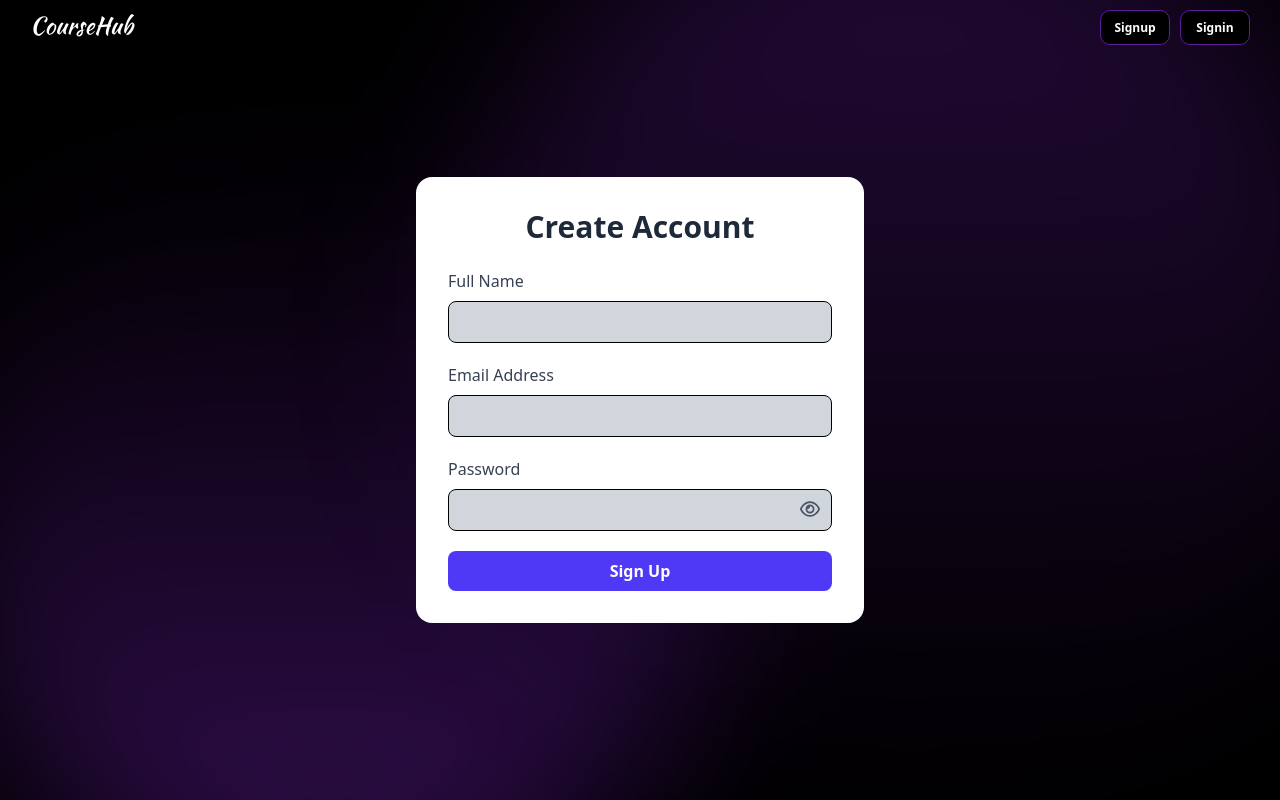
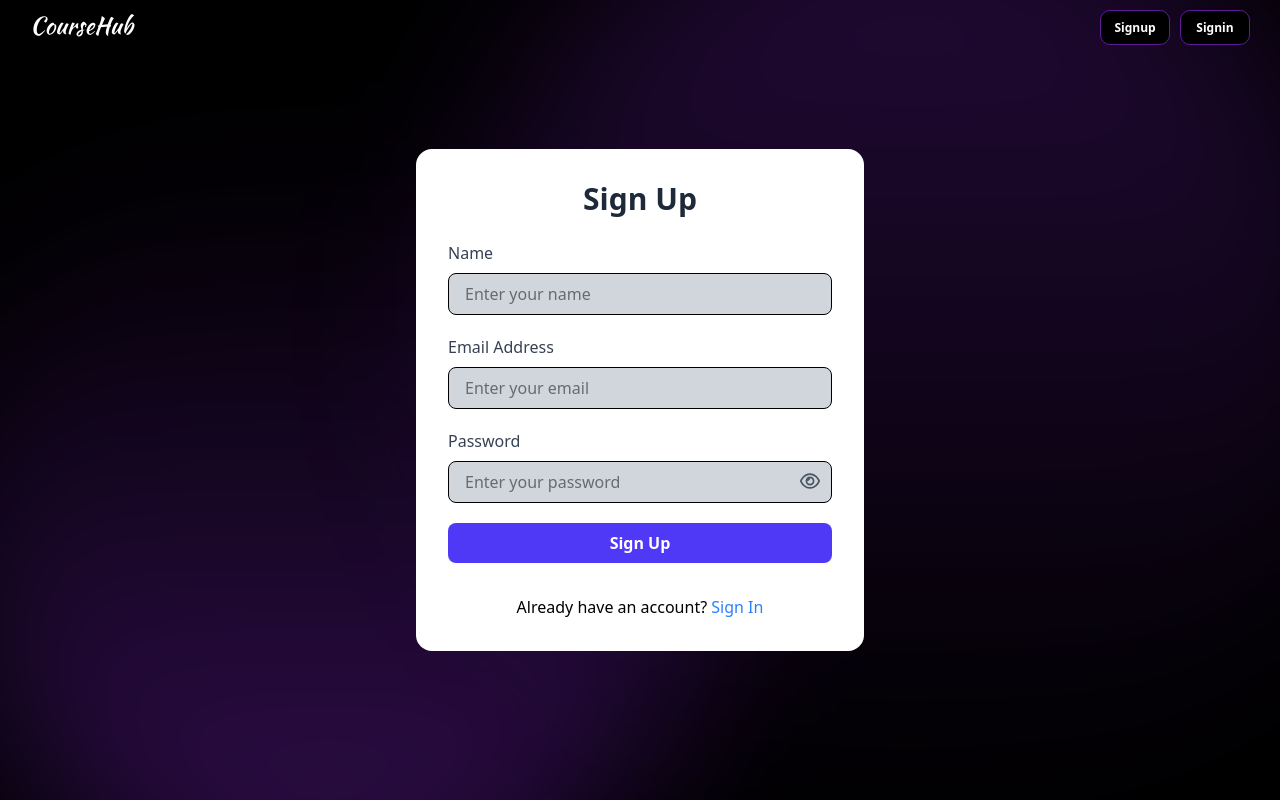
Before and after one commit to Vikash10x/Course-Selling-App, a React (Vite) app in the folder frontend/: page /signup in a window 1280 px wide. Built offline with nearby package versions, Linux system fonts and the light colour scheme.

Commit message:
frontend

```diff
--- a/frontend/index.html
+++ b/frontend/index.html
@@ -5,7 +5,7 @@
   <meta charset="UTF-8" />
   <link rel="icon" type="image/svg+xml" href="/vite.svg" />
   <meta name="viewport" content="width=device-width, initial-scale=1.0" />
-  <title>Course App</title>
+  <title>Course Selling App</title>
 </head>
 
 <body>
--- a/frontend/src/components/AddCourse.jsx
+++ b/frontend/src/components/AddCourse.jsx
@@ -10,6 +10,7 @@ const AddCourse = () => {
         title: "",
         description: "",
         price: "",
+        imageLink: "",
     });
     const handleSubmit = async (e) => {
         e.preventDefault();
@@ -28,7 +29,7 @@ const AddCourse = () => {
             const data = await res.json();
             console.log(data);
 
-            setNewCourse({ title: "", description: "", price: "" });
+            setNewCourse({ title: "", description: "", price: "", imageLink: "" });
             setOpen(false);
         } catch (err) {
             console.log("Error:", err);
@@ -92,7 +93,7 @@ const AddCourse = () => {
                                 required
                             />
 
-                            {/* <input
+                            <input
                                 type="number"
                                 value={newCourse.price}
                                 onChange={(e) =>
@@ -101,7 +102,18 @@ const AddCourse = () => {
                                 placeholder="Price"
                                 className="border p-2 rounded w-full mb-3"
                                 required
-                            /> */}
+                            />
+
+                            <input
+                                type="text"
+                                value={newCourse.imageLink}
+                                onChange={(e) =>
+                                    setNewCourse({ ...newCourse, imageLink: e.target.value })
+                                }
+                                placeholder="Image Link"
+                                className="border p-2 rounded w-full mb-3"
+                                required
+                            />
 
                             <div className="flex justify-end gap-3 mt-3">
                                 <button
--- a/frontend/src/components/Course.jsx
+++ b/frontend/src/components/Course.jsx
@@ -43,7 +43,8 @@ const Course = () => {
 
             <div className="max-w-7xl mx-auto grid grid-cols-1 sm:grid-cols-2 lg:grid-cols-3 gap-6">
                 {courses.map((course, index) => {
-                    const image = courseImages[index % courseImages.length];
+                    const fallbackImage = courseImages[index % courseImages.length];
+                    const image = course.imageLink || fallbackImage;
 
                     return (
                         <div
--- a/frontend/src/components/LandingPage.jsx
+++ b/frontend/src/components/LandingPage.jsx
@@ -17,7 +17,7 @@ function LandingPage() {
                 <div className="grid grid-cols-1 md:grid-cols-2">
 
                     <div>
-                        <div className="mt-20">
+                        <div className="mt-20 p-20 disabled:not-only: ">
 
                             <motion.div
                                 initial={{ opacity: 0, x: -50 }}
--- a/frontend/src/components/List.jsx
+++ b/frontend/src/components/List.jsx
@@ -33,7 +33,7 @@ function Courses() {
     // console.log("Sta: ", state);
     const navigate = useNavigate();
 
-    const image = state?.image || "/Images/img1.jpeg";
+    const image = state?.image;
     // const price = state?.price || 0;
     const [loading, setLoading] = useState(false);
     // const [showModal, setShowModal] = useState(false);
--- a/frontend/src/components/Signup.jsx
+++ b/frontend/src/components/Signup.jsx
@@ -3,20 +3,15 @@ import "../App.css";
 import { useNavigate } from "react-router-dom";
 import { FaRegEyeSlash, FaRegEye } from "react-icons/fa6";
 
-function App() {
-    const [formData, setFormData] = useState({
-        name: "",
-        email: "",
-        password: "",
-    });
-
+const Signup = () => {
+    const [formdata, setFormdata] = useState({ name: "", email: "", password: "" });
     const navigate = useNavigate();
     const [error, setError] = useState("");
     const [showPass, setShowPass] = useState(false);
 
     const handleChange = (e) => {
-        setFormData({
-            ...formData,
+        setFormdata({
+            ...formdata,
             [e.target.name]: e.target.value,
         });
     };
@@ -27,48 +22,52 @@ function App() {
         fetch("http://localhost:3000/api/v1/user/signup", {
             method: "POST",
             headers: { "Content-Type": "application/json" },
-            body: JSON.stringify(formData),
+            body: JSON.stringify(formdata),
         })
-            .then((res) => res.json())
-            .then((data) => {
-                if (data.message === "SignUp Successful") {
+            .then(res => res.json())
+            .then(data => {
+                if (data.token) {
+                    localStorage.setItem("token", data.token);
+
+                    if (data.role) {
+                        localStorage.setItem("role", data.role);
+                    }
+
                     setError("");
-                    navigate("/signin");
+                    navigate("/course");
                 } else {
                     setError(data.message);
                 }
             })
-            .catch(() => {
-                setError("Something went wrong");
-            });
+            .catch(() => setError("Something went wrong"));
     };
 
     return (
         <div
-            className="fixed inset-0 flex items-center justify-center "
+            className="fixed inset-0 flex items-center justify-center"
             onClick={() => navigate(-1)}
         >
-
-            <div
-                className="bg-white rounded-2xl p-8 max-w-md w-full"
+            <form
+                onSubmit={handleSubmit}
                 onClick={(e) => e.stopPropagation()}
+                className="space-y-5 bg-white rounded-2xl p-8 max-w-md w-full"
             >
                 <h2 className="text-3xl font-bold text-center text-gray-800 mb-6">
-                    Create Account
+                    Sign Up
                 </h2>
 
-                <form onSubmit={handleSubmit} className="space-y-5">
                 <div>
                     <label className="block text-gray-700 font-medium mb-2">
-                            Full Name
+                        Name
                     </label>
                     <input
                         type="text"
                         name="name"
-                            value={formData.name}
+                        value={formdata.name}
                         onChange={handleChange}
                         required
                         className="w-full px-4 py-2 border rounded-lg bg-gray-300"
+                        placeholder="Enter your name"
                     />
                 </div>
 
@@ -79,10 +78,11 @@ function App() {
                     <input
                         type="email"
                         name="email"
-                            value={formData.email}
+                        value={formdata.email}
                         onChange={handleChange}
                         required
                         className="w-full px-4 py-2 border rounded-lg bg-gray-300"
+                        placeholder="Enter your email"
                     />
                 </div>
 
@@ -90,15 +90,18 @@ function App() {
                     <label className="block text-gray-700 font-medium mb-2">
                         Password
                     </label>
+
                     <div className="relative">
                         <input
                             type={showPass ? "text" : "password"}
                             name="password"
-                                value={formData.password}
+                            value={formdata.password}
                             onChange={handleChange}
                             required
                             className="w-full px-4 py-2 border rounded-lg bg-gray-300"
+                            placeholder="Enter your password"
                         />
+
                         <span
                             className="absolute right-3 top-2.5 cursor-pointer text-xl text-gray-600"
                             onClick={() => setShowPass(!showPass)}
@@ -108,20 +111,27 @@ function App() {
                     </div>
                 </div>
 
-                    {error && (
-                        <p className="text-red-500 text-sm">{error}</p>
-                    )}
+                {error && <p className="text-red-500">{error}</p>}
 
                 <button
                     type="submit"
-                        className="w-full bg-indigo-600 text-white font-semibold py-2 rounded-lg hover:bg-indigo-700 transition"
+                    className="w-full bg-indigo-600 text-white font-semibold py-2 rounded-lg hover:bg-indigo-700 transition duration-200"
                 >
                     Sign Up
                 </button>
+
+                <div className="text-center mt-3">
+                    Already have an account?{" "}
+                    <span
+                        className="text-blue-500 cursor-pointer font-medium"
+                        onClick={() => navigate("/signin")}
+                    >
+                        Sign In
+                    </span>
+                </div>
             </form>
         </div>
-        </div>
     );
-}
+};
 
-export default App;
+export default Signup;
```
Lines whose indentation alone changed are shown as unchanged.
